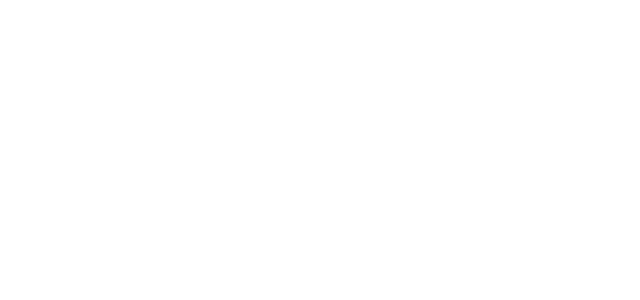
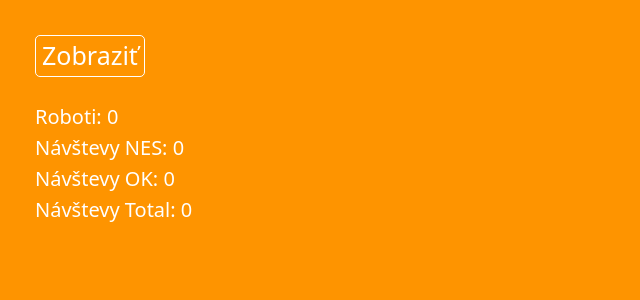
Before and after one commit to pkvarg/vite-dvl, a React (Vite) app in the folder client/: page /counter in a window 1280 px wide. Before the commit this address had no page. Shown: the top 300 px of the page, without its empty margins (0-640 px from the left). Built offline with nearby package versions, Linux system fonts and the light colour scheme; no server answers.

Commit message:
Cookies, Firebase GA, Counter

```diff
--- a/client/index.html
+++ b/client/index.html
@@ -2,7 +2,7 @@
 <html lang="sk">
   <head>
     <!-- Google tag (gtag.js) -->
-    <script
+    <!-- <script
       async
       src="https://www.googletagmanager.com/gtag/js?id=G-KGHK9P41X3"
     ></script>
@@ -14,7 +14,7 @@
       gtag('js', new Date())
 
       gtag('config', 'G-KGHK9P41X3')
-    </script>
+    </script> -->
     <link rel="icon" type="image/png" href="/img/DVL-favicon.webp" />
     <meta charset="UTF-8" />
     <meta name="viewport" content="width=device-width, initial-scale=1.0" />
--- a/client/package.json
+++ b/client/package.json
@@ -12,8 +12,10 @@
   },
   "dependencies": {
     "@emailjs/browser": "^3.10.0",
+    "axios": "^1.3.4",
     "bootstrap": "^5.2.3",
     "bootstrap-icons": "^1.10.3",
+    "firebase": "^9.18.0",
     "font-awesome": "^4.7.0",
     "react": "^18.2.0",
     "react-bootstrap": "^2.7.0",
--- a/client/src/App.jsx
+++ b/client/src/App.jsx
@@ -1,5 +1,5 @@
 import React from 'react'
-import { Page, Gdpr, TradeRules } from './Pages'
+import { Page, Gdpr, TradeRules, ErrorPage, Counter } from './Pages'
 import { BrowserRouter, Routes, Route } from 'react-router-dom'
 
 function App() {
@@ -10,6 +10,8 @@ function App() {
           <Route path='/' element={<Page />} />
           <Route path='/gdpr' element={<Gdpr />} />
           <Route exact path='/trade-rules' element={<TradeRules />} />
+          <Route path='/counter' element={<Counter />} />
+          <Route path='*' element={<ErrorPage />} />
         </Routes>
       </div>
     </BrowserRouter>
--- /dev/null
+++ b/client/src/Pages/Counter.jsx
@@ -0,0 +1,58 @@
+import React, { useState } from 'react'
+import axios from 'axios'
+
+const Counter = () => {
+  const [count, setCount] = useState(0)
+  const [visitorsAgreed, setVisitorsAgreed] = useState(0)
+  const [visitorsDeclined, setVisitorsDeclined] = useState(0)
+
+  const config = {
+    headers: {
+      'Content-Type': 'application/json',
+    },
+  }
+  const getBots = async () => {
+    const { data } = await axios.get(
+      `https://pictusweb.online/api/bots/dvl/counter`,
+      // `http://localhost:2000/api/bots/dvl/counter`,
+
+      config
+    )
+    setCount(data)
+  }
+
+  const getVisitors = async () => {
+    const { data } = await axios.get(
+      `https://pictusweb.online/api/visitors/dvl/counter`,
+
+      // `http://localhost:2000/api/visitors/dvl/counter`,
+
+      config
+    )
+    setVisitorsAgreed(data.agreed)
+    setVisitorsDeclined(data.declined)
+  }
+  return (
+    <div className='counter-page'>
+      <button
+        className=''
+        onClick={() => {
+          getBots()
+          getVisitors()
+        }}
+      >
+        Zobraziť
+      </button>
+      <div className='stats'>
+        <p>Roboti: {count}</p>
+        <p>Návštevy NES: {visitorsDeclined}</p>
+        <p>Návštevy OK: {visitorsAgreed}</p>
+        <p>
+          Návštevy Total: {Number(visitorsAgreed) + Number(visitorsDeclined)}
+        </p>
+      </div>
+    </div>
+  )
+}
+
+export default Counter
--- /dev/null
+++ b/client/src/Pages/ErrorPage.jsx
@@ -0,0 +1,15 @@
+import React from 'react'
+import { Link } from 'react-router-dom'
+
+const ErrorPage = () => {
+  return (
+    <div className='error-page'>
+      <h1>Chyba! Táto stránka neexistuje.</h1>
+      <Link className='error-link' to='/'>
+        Na hlavnú stránku.
+      </Link>
+    </div>
+  )
+}
+
+export default ErrorPage
--- a/client/src/Pages/Page.jsx
+++ b/client/src/Pages/Page.jsx
@@ -1,8 +1,52 @@
-import React from 'react'
+import React, { useState } from 'react'
 import { SixSections, ContactForm, ScrollToTop, Footer } from '../components'
 import CookieConsent from 'react-cookie-consent'
+import { initializeApp } from 'firebase/app'
+import { getAnalytics } from 'firebase/analytics'
+import axios from 'axios'
+
+const firebaseConfig = {
+  apiKey: import.meta.env.VITE_FIREBASE_APIKEY,
+  authDomain: import.meta.env.VITE_FIREBASE_AUTH_DOMAIN,
+  projectId: import.meta.env.VITE_FIREBASE_PROJECT_ID,
+  storageBucket: import.meta.env.VITE_FIREBASE_STORAGE_BUCKET,
+  messagingSenderId: import.meta.env.VITE_FIREBASE_MESSAGING_SENDER_ID,
+  appId: import.meta.env.VITE_FIREBASE_APP_ID,
+  measurementId: import.meta.env.VITE_FIREBASE_MEASUREMENT_ID,
+}
 
 const Page = () => {
+  const [cookieAccept, setCookieAccept] = useState(false)
+  const config = {
+    headers: {
+      'Content-Type': 'application/json',
+    },
+  }
+
+  const increaseVisitorsDeclined = async () => {
+    const { data } = await axios.put(
+      // `https://pictusweb.online/api/visitors/dvl/increase`,
+      `http://localhost:2000/api/visitors/dvl/increase`,
+      config
+    )
+    console.log('vstrsDec:', data.visitorsDeclinedDvl)
+  }
+
+  const increaseVisitorsAgreed = async () => {
+    const { data } = await axios.put(
+      // `https://pictusweb.online/api/visitors/dvl/agree/increase`,
+      `http://localhost:2000/api/visitors/dvl/agree/increase`,
+      config
+    )
+    console.log('vstrsAgr:', data.visitorsAgreedDvl)
+  }
+
+  // Initialize Firebase
+  if (cookieAccept) {
+    const app = initializeApp(firebaseConfig)
+    const analytics = getAnalytics(app)
+  }
+
   return (
     <>
       <SixSections />
@@ -25,7 +69,8 @@ const Page = () => {
         expires={365}
         enableDeclineButton
         onDecline={() => {
-          alert('nay!')
+          setCookieAccept(false)
+          increaseVisitorsDeclined()
         }}
         declineButtonStyle={{
           background: 'red',
@@ -33,6 +78,10 @@ const Page = () => {
           fontSize: '17.5px',
         }}
         declineButtonText='Nesúhlasím'
+        onAccept={() => {
+          setCookieAccept(true)
+          increaseVisitorsAgreed()
+        }}
       >
         Táto stránka používa len analytické a pre fungovanie webu nevyhnutné
         cookies. Nepoužívame funkčné ani marketingové cookies.{' '}
--- a/client/src/Pages/index.js
+++ b/client/src/Pages/index.js
@@ -1,5 +1,7 @@
 import Page from './Page'
 import Gdpr from './Gdpr'
 import TradeRules from './TradeRules'
+import ErrorPage from './ErrorPage'
+import Counter from './Counter'
 
-export { Page, Gdpr, TradeRules }
+export { Page, Gdpr, TradeRules, ErrorPage, Counter }
--- a/client/src/components/ContactForm.jsx
+++ b/client/src/components/ContactForm.jsx
@@ -1,6 +1,7 @@
 import React, { useRef, useState } from 'react'
 import emailjs from '@emailjs/browser'
 import Message from './Message'
+import axios from 'axios'
 
 const ContactForm = () => {
   const [message, setMessage] = useState(null)
@@ -21,6 +22,24 @@ const ContactForm = () => {
   const y = import.meta.env.VITE_EMAIL_EXTRA_TWO
   const [passwordGroupOne, setPasswordGroupOne] = useState(x)
   const [passwordGroupTwo, setPasswordGroupTwo] = useState(y)
+
+  const config = {
+    headers: {
+      'Content-Type': 'application/json',
+    },
+  }
+
+  const increaseBots = async () => {
+    const { data } = await axios.put(
+      `https://pictusweb.online/api/bots/dvl/increase`,
+      // `http://localhost:2000/api/bots/dvl/increase`,
+
+      config
+    )
+    // setBotsCount(data)
+    // console.log('ctc:', data)
+  }
+
   const sendEmail = (e) => {
     e.preventDefault()
 
@@ -31,6 +50,7 @@ const ContactForm = () => {
       setEmail('')
       setPhone('')
       setMailMessage('')
+      increaseBots()
       const element = document.getElementById('contact')
       element.scrollIntoView({ behavior: 'smooth' })
     } else {
--- a/client/src/components/index.js
+++ b/client/src/components/index.js
@@ -1,8 +1,7 @@
-import Counter from './Counter'
 import ContactForm from './ContactForm'
 import Footer from './Footer'
 import SixSections from './SixSections'
 import Message from './Message'
 import ScrollToTop from './ScrollToTop'
 
-export { Counter, ContactForm, Footer, SixSections, Message, ScrollToTop }
+export { ContactForm, Footer, SixSections, Message, ScrollToTop }
--- a/client/src/index.css
+++ b/client/src/index.css
@@ -649,6 +649,57 @@ i.bi.bi-r-square {
   color: #fff !important;
 }
 
+.error-page {
+  background-color: #adbbcb;
+  color: #fff;
+  height: 100vh;
+  display: flex;
+  flex-direction: column;
+  justify-content: center;
+  align-items: center;
+}
+
+.error-link {
+  text-decoration: none;
+  color: #fff;
+  font-size: 25px;
+}
+
+.counter-page {
+  background-color: #fe9400;
+  color: #fff;
+  height: 100vh;
+  display: flex;
+  flex-direction: column;
+  align-items: start;
+  padding: 35px;
+}
+
+.counter-page button {
+  border: 1px solid #fff;
+  background: transparent;
+  border-radius: 5px;
+  color: #fff;
+  font-size: 25px;
+  cursor: pointer;
+}
+
+.counter-page button:hover {
+  background-color: #f0eceb;
+  color: #fe9400;
+}
+
+.stats {
+  margin-top: 25px;
+  display: flex;
+  flex-direction: column;
+  gap: 1px;
+}
+
+.stats p {
+  margin: 0;
+}
+
 /* MEDIA QUERIES MEDIA QUERIES MEDIA QUERIES  MEDIA QUERIES  MEDIA QUERIES  MEDIA QUERIES  MEDIA QUERIES  MEDIA QUERIES  MEDIA QUERIES MEDIA QUERIES MEDIA QUERIES MEDIA QUERIES  MEDIA QUERIES  MEDIA QUERIES  MEDIA QUERIES  MEDIA QUERIES  MEDIA QUERIES  MEDIA QUERIESMEDIA QUERIES MEDIA QUERIES MEDIA QUERIES  MEDIA QUERIES  MEDIA QUERIES  MEDIA QUERIES  MEDIA QUERIES  MEDIA QUERIES  MEDIA QUERIESMEDIA QUERIES MEDIA QUERIES MEDIA QUERIES  MEDIA QUERIES  MEDIA QUERIES  MEDIA QUERIES  MEDIA QUERIES  MEDIA QUERIES  MEDIA QUERIESMEDIA QUERIES MEDIA QUERIES MEDIA QUERIES  MEDIA QUERIES  MEDIA QUERIES  MEDIA QUERIES  MEDIA QUERIES  MEDIA QUERIES  MEDIA QUERIES */
 
 @media (min-width: 1181px) and (max-width: 1440px) {
```
Also changed, not shown: client/src/components/Counter.jsx (deleted, +0 -12 lines), 2 other files (tests, documents, lock files or other folders).
